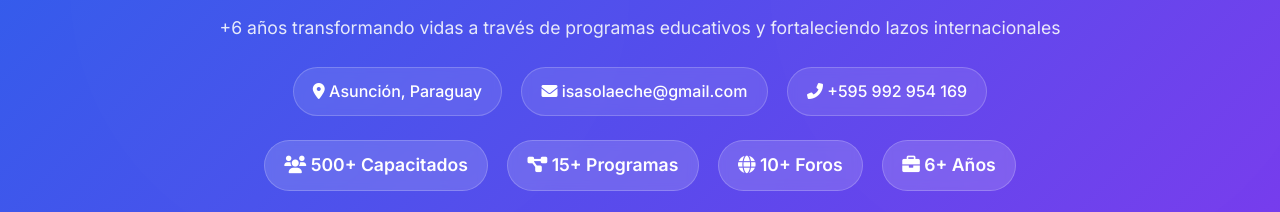
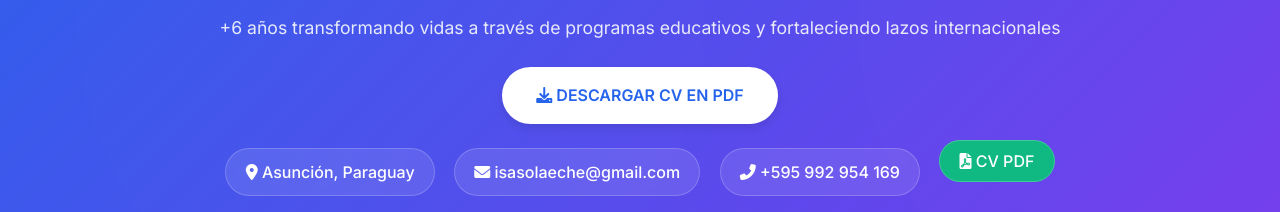
Before and after one commit to Isasola/isasola.github.io, a plain HTML site: page index.html in a window 1280 px wide. Shown: the part 440-652 px from the top of the page. Drawn offline with Linux system fonts and the light colour scheme.

```diff
--- a/index.html
+++ b/index.html
@@ -380,10 +380,27 @@
         <h2 style="font-size: 1.4rem; font-weight: 500; opacity: 0.95;">Gestor Internacional de Proyectos & Especialista en Cooperación</h2>
         <p style="font-size: 1.1rem; margin: 1rem 0; opacity: 0.9;">+6 años transformando vidas a través de programas educativos y fortaleciendo lazos internacionales</p>
 
+        <!-- BOTÓN DESCARGAR CV (HEADER) -->
+        <div style="margin: 1.5rem 0;">
+            <a href="CV_Julio_Solaeche.pdf" download
+               style="background: white; color: var(--primary); padding: 0.8rem 2rem;
+                      border-radius: 50px; text-decoration: none; font-weight: 600;
+                      display: inline-block; box-shadow: 0 4px 10px rgba(0,0,0,0.1);
+                      border: 2px solid white;">
+                <i class="fas fa-download"></i> DESCARGAR CV EN PDF
+            </a>
+        </div>
+
         <div class="contact-info">
             <span class="contact-item"><i class="fas fa-map-marker-alt"></i> Asunción, Paraguay</span>
             <span class="contact-item"><i class="fas fa-envelope"></i> isasolaeche@gmail.com</span>
             <span class="contact-item"><i class="fas fa-phone-alt"></i> +595 992 954 169</span>
+            <!-- BOTÓN CV EN CONTACTO -->
+            <a href="CV_Julio_Solaeche.pdf" download style="text-decoration: none;">
+                <span class="contact-item" style="background: #10b981;">
+                    <i class="fas fa-file-pdf"></i> CV PDF
+                </span>
+            </a>
         </div>
 
         <div class="stats">
@@ -689,6 +706,14 @@
     </div>
 
     <footer style="text-align: center; padding: 2rem; color: var(--gray); border-top: 1px solid #e2e8f0;">
+        <!-- BOTÓN DESCARGAR CV EN FOOTER -->
+        <p style="margin: 1rem 0;">
+            <a href="CV_Julio_Solaeche.pdf" download
+               style="background: var(--primary); color: white; padding: 0.5rem 1.5rem;
+                      border-radius: 30px; text-decoration: none; font-size: 0.9rem;">
+                <i class="fas fa-download"></i> Descargar CV
+            </a>
+        </p>
         <p>© 2025 Julio Isaías Solaeche Florentín · isasolaeche@gmail.com · +595 992 954 169</p>
         <p style="font-size: 0.9rem;">Certificados verificados disponibles en el repositorio</p>
     </footer>
```
